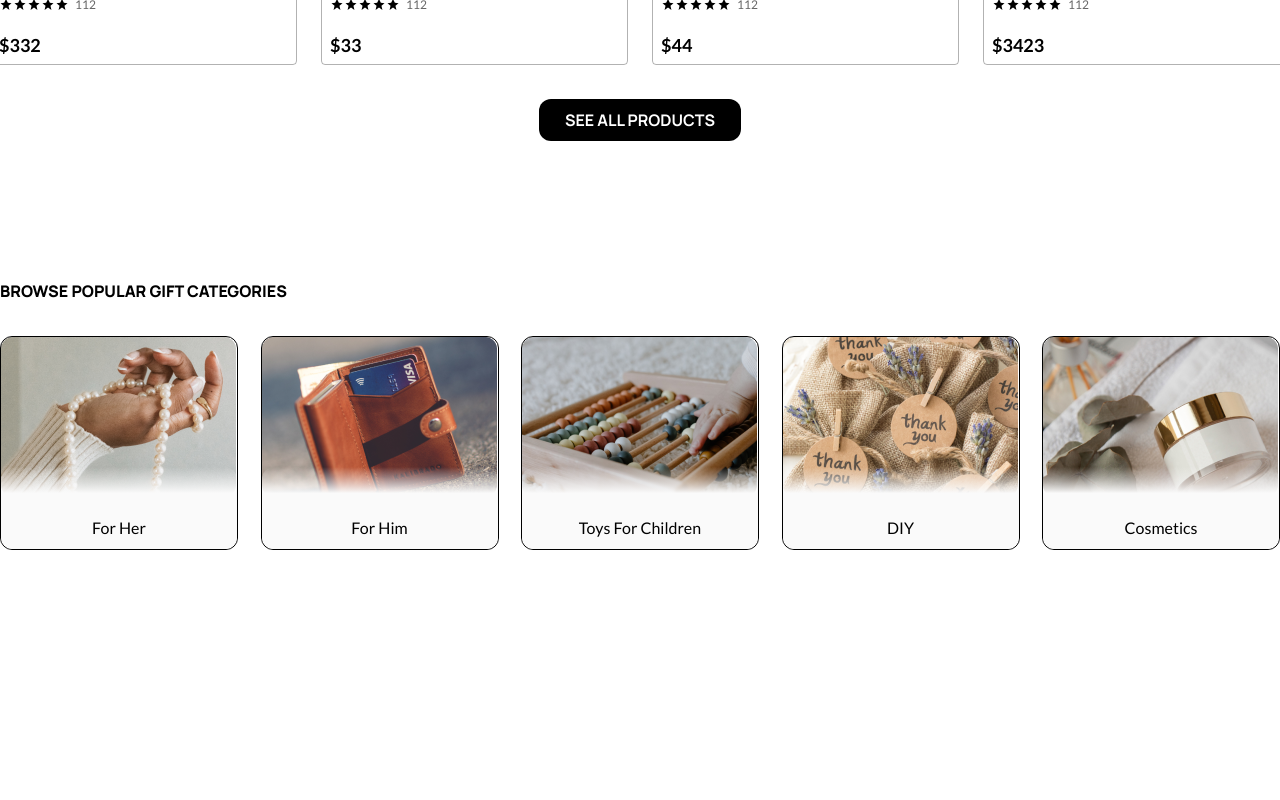
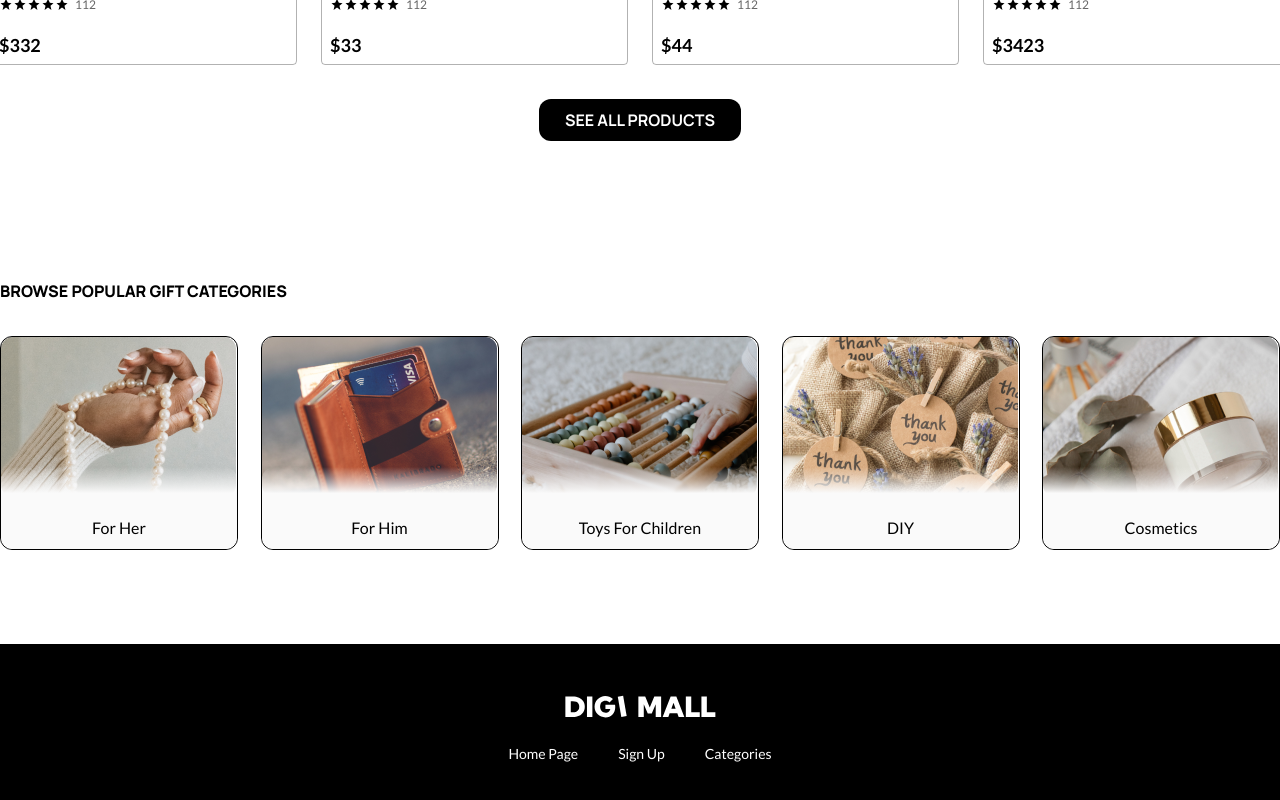
Before and after one commit to OlaHeklaDesign/DigiMall, a React (Create React App) app in the folder frontend/: page / in a window 1280 px wide. Shown: the part 1298-2098 px from the top of the page. Before the commit the page ends 1942 px from the top, so only its background shows below. Built offline with nearby package versions, Linux system fonts and the light colour scheme.

Commit message:
Footer component added

```diff
--- a/frontend/src/App.js
+++ b/frontend/src/App.js
@@ -2,6 +2,7 @@ import './App.css';
 import { BrowserRouter, Route, Routes } from "react-router-dom";
 import Navbar from '../src/Components/Navbar/Navbar';
 import Homepage from './Pages/Homepage/Homepage';
+import Footer from './Components/Footer/Footer';
 
 function App() {
   return (
@@ -11,6 +12,7 @@ function App() {
         <Routes>
           <Route path='/' element={<Homepage/>}/>
         </Routes>
+        <Footer/>
       </BrowserRouter>
     </div>
   );
--- /dev/null
+++ b/frontend/src/Components/Footer/Footer.css
@@ -0,0 +1,24 @@
+.footer {
+  background: #000;
+  display: flex;
+  flex-direction: column;
+  align-items: center;
+  justify-content: center;
+  padding: 44px 0;
+}
+
+.footer img {
+  margin-bottom: 20px;
+}
+
+.footer ul {
+  display: flex;
+  gap: 40px;
+}
+
+.footer li {
+  color: #FFF;
+  list-style: none;
+  font-size: 14px;
+  font-weight: 400;
+}
--- /dev/null
+++ b/frontend/src/Components/Footer/Footer.jsx
@@ -0,0 +1,19 @@
+import React from 'react';
+import './Footer.css';
+import logo from '../Assets/logo_navbar.svg'
+
+
+const Footer = () => {
+  return (
+    <div className='footer'>
+     <img src={logo} alt="logo" />
+     <ul>
+      <li>Home Page</li>
+      <li>Sign Up</li>
+      <li>Categories</li>
+     </ul>
+    </div>
+  )
+}
+
+export default Footer
```
